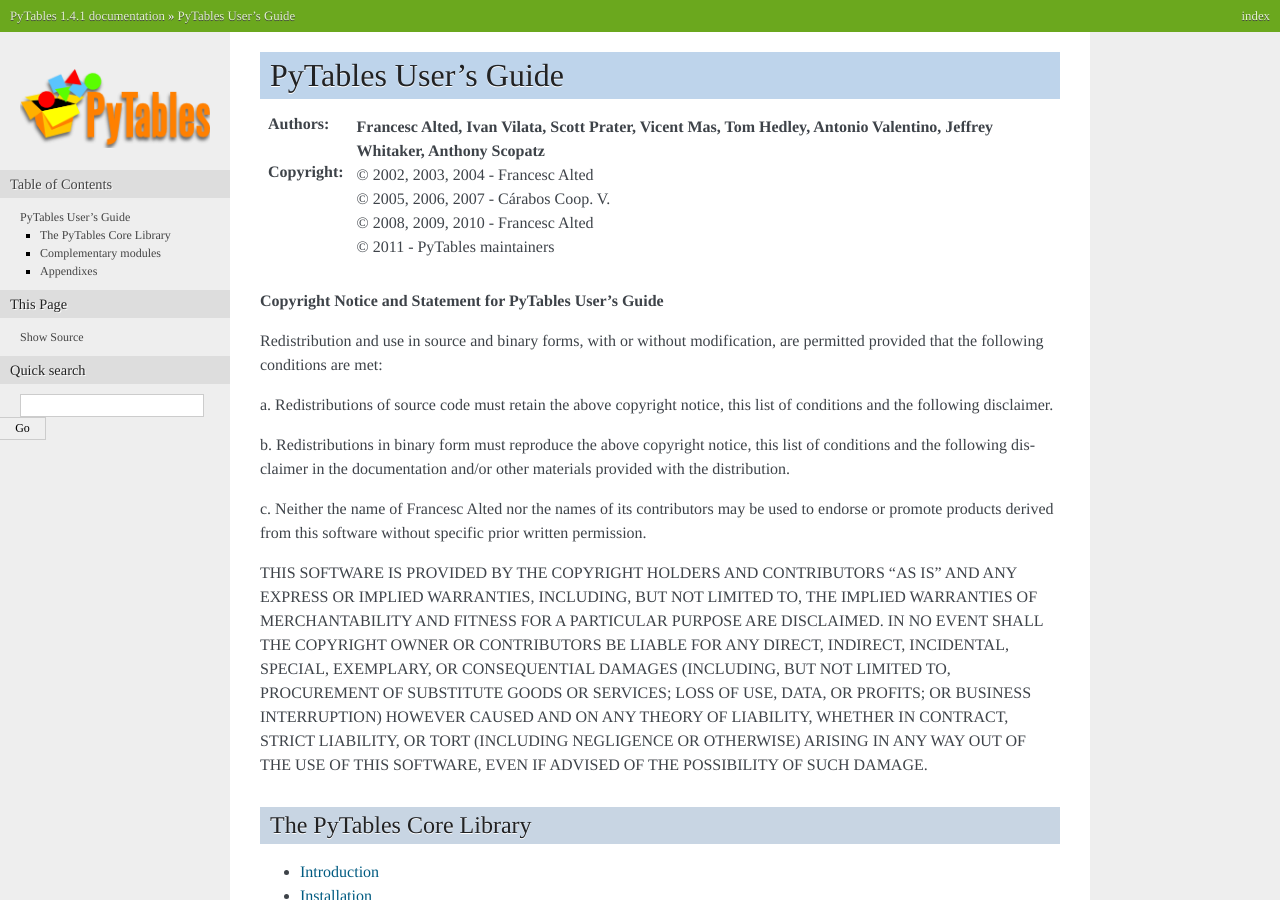
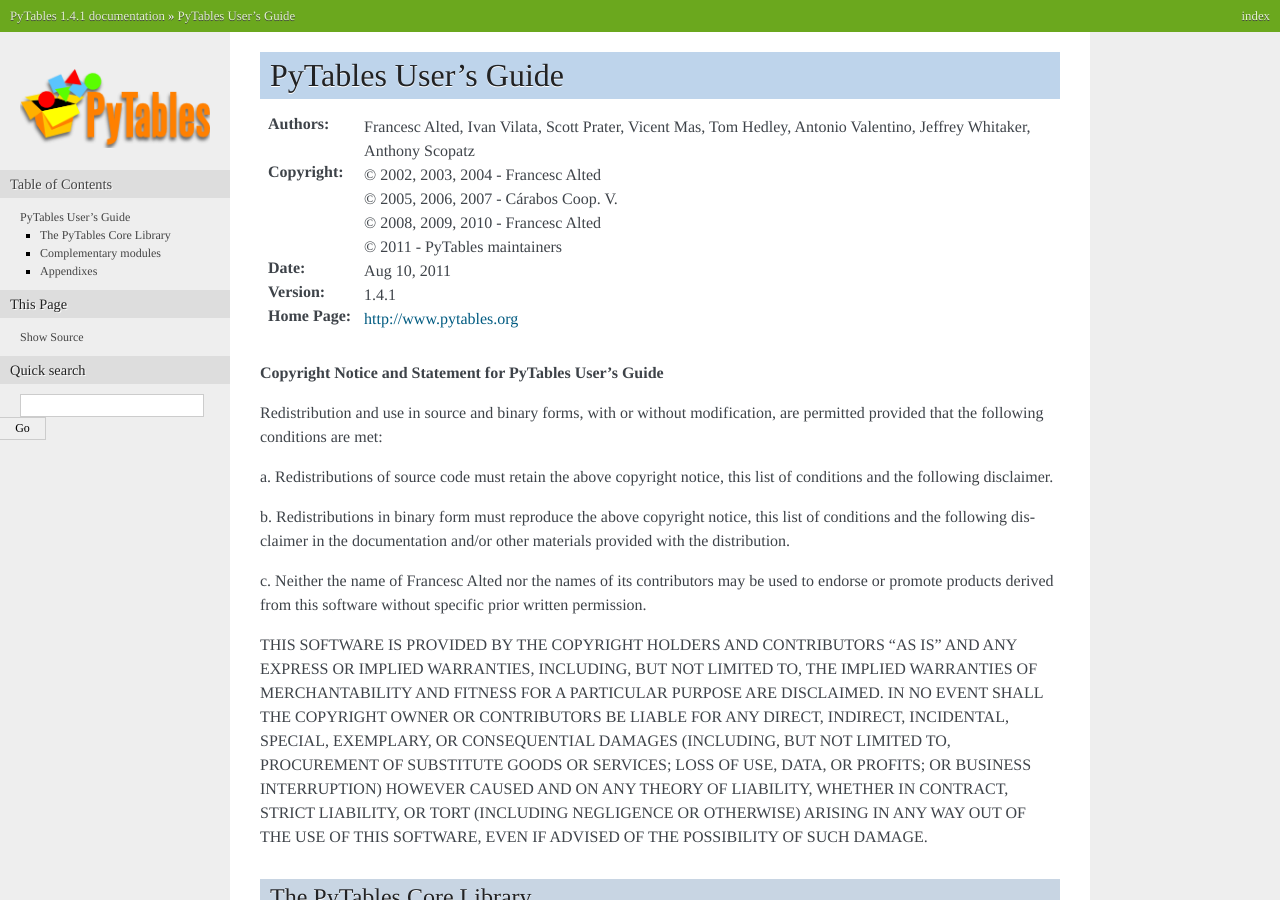
Before and after one commit to PyTables/PyTables, a Sphinx documentation site: the page built from doc/source/usersguide/usersguide.rst, in a window 1280 px wide and 900 px high. Built offline with Sphinx 7.4.7, drawn with Linux system fonts in a browser that asks for light colours; formulas are drawn with MathJax 3.

Commit message:
More metadata in PDF doc

```diff
--- a/doc/source/usersguide/usersguide.rst
+++ b/doc/source/usersguide/usersguide.rst
@@ -11,8 +11,8 @@
     \clearpage
 
 
-:Authors: **Francesc Alted, Ivan Vilata, Scott Prater, Vicent Mas, Tom Hedley,
-          Antonio Valentino, Jeffrey Whitaker, Anthony Scopatz**
+:Authors:   Francesc Alted, Ivan Vilata, Scott Prater, Vicent Mas, Tom Hedley,
+            Antonio Valentino, Jeffrey Whitaker, Anthony Scopatz
 :Copyright: |copy| 2002, 2003, 2004 - Francesc Alted
 
             |copy| 2005, 2006, 2007 - Cárabos Coop. V.
@@ -20,7 +20,9 @@
             |copy| 2008, 2009, 2010 - Francesc Alted
 
             |copy| 2011 - PyTables maintainers
-
+:Date:      |today|
+:Version:   |version|
+:Home Page: http://www.pytables.org
 
 .. raw:: latex
 
```
